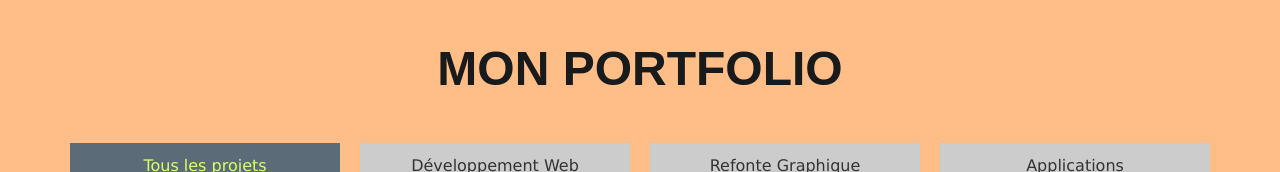
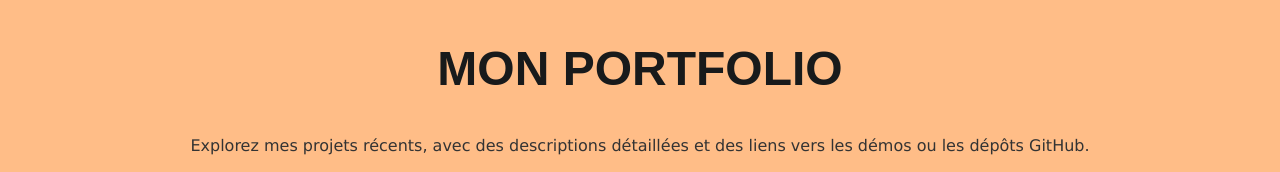
Before and after one commit to DeepN3rd/portfolio-HTML-CSS-JS, a plain HTML site: page index.html in a window 1280 px wide. Shown: the part 3380-3552 px from the top of the page. Drawn offline with Linux system fonts and the light colour scheme; a web font is replaced by a local one.

Commit message:
sectionPortfolio description

```diff
--- a/index.html
+++ b/index.html
@@ -356,12 +356,7 @@
 			<div class="container">
 				<div class="section-header">
 					<h2 class="section-title">Mon portfolio</h2>
-				<!--
-					<p>Lorem ipsum, dolor sit amet consectetur adipisicing elit.
-						Excepturi deserunt modi ullam ad voluptas corrupti odio quibusdam, autem, quod magni optio
-						laudantium nemo nisi aperiam perspiciatis pariatur exercitationem et at.
-					</p>
-				-->
+					<p>Explorez mes projets récents, avec des descriptions détaillées et des liens vers les démos ou les dépôts GitHub.</p>
 				</div>
 
 				<ul class="grid portfolio-filters list-unstyled">
```
